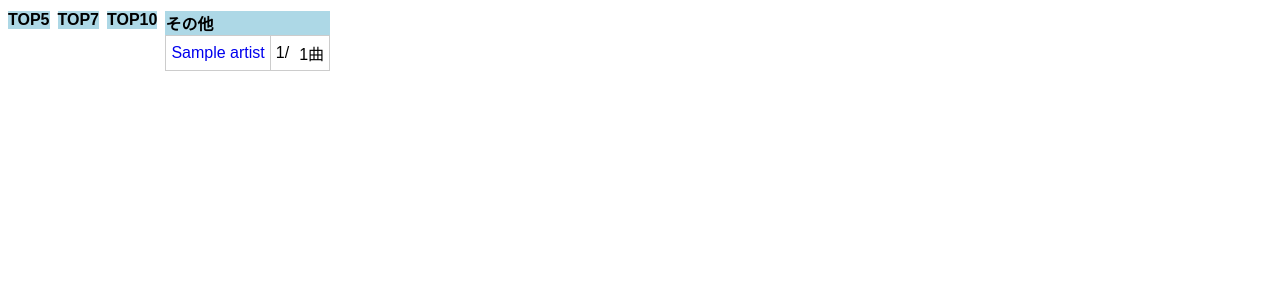
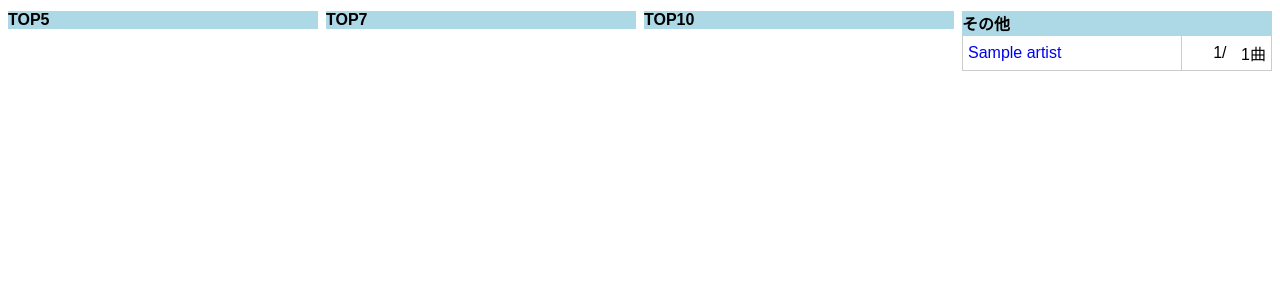
Before and after one commit to sugar191/music, a Django app: page /artists/ in a window 1280 px wide. Shown: the part 117-417 px from the top of the page. Run offline with Django 5.2, Linux system fonts and the light colour scheme; a user stored in the database is signed in; tables that the repository leaves empty hold one stand-in row (values such as "Sample post"); parts of the project's set-up code (start-up, migrations or seed data) failed here and were passed over.

Commit message:
見た目修正

```diff
--- a/songs/templates/songs/artist_list.html
+++ b/songs/templates/songs/artist_list.html
@@ -21,53 +21,53 @@
             </select>
         </form>
     </div>
-    <div class="artist-ranking-grid">
-        <div>
+    <div class="artist-grid">
+        <div class="artist-card">
             <div class="artist-card-header">TOP5</div>
             <table>
                 <tbody>
                     {% for artist_score in top5 %}
                         <tr>
-                            <td><a href="{% url 'song_list' %}?q={{ artist_score.artist.name }}">{{ artist_score.artist.name }}</a></td>
+                            <td><div class="one_line_cell"><a href="{% url 'song_list' %}?q={{ artist_score.artist.name }}">{{ artist_score.artist.name }}</a></div></td>
                             <td class="score-cell">{{ artist_score.total_score|floatformat:0 }}</td>
                         </tr>
                     {% endfor %}
                 </tbody>
             </table>
         </div>
-        <div>
+        <div class="artist-card">
             <div class="artist-card-header">TOP7</div>
             <table>
                 <tbody>
                     {% for artist_score in top7 %}
                         <tr>
-                            <td><a href="{% url 'song_list' %}?q={{ artist_score.artist.name }}">{{ artist_score.artist.name }}</a></td>
+                            <td><div class="one_line_cell"><a href="{% url 'song_list' %}?q={{ artist_score.artist.name }}">{{ artist_score.artist.name }}</a></div></td>
                             <td class="score-cell">{{ artist_score.total_score|floatformat:0 }}</td>
                         </tr>
                     {% endfor %}
                 </tbody>
             </table>
         </div>
-        <div>
+        <div class="artist-card">
             <div class="artist-card-header">TOP10</div>
             <table>
                 <tbody>
                     {% for artist_score in top10 %}
                         <tr>
-                            <td><a href="{% url 'song_list' %}?q={{ artist_score.artist.name }}">{{ artist_score.artist.name }}</a></td>
+                            <td><div class="one_line_cell"><a href="{% url 'song_list' %}?q={{ artist_score.artist.name }}">{{ artist_score.artist.name }}</a></div></td>
                             <td class="score-cell">{{ artist_score.total_score|floatformat:0 }}</td>
                         </tr>
                     {% endfor %}
                 </tbody>
             </table>
         </div>
-        <div>
+        <div class="artist-card">
             <div class="artist-card-header">その他</div>
             <table>
                 <tbody>
                     {% for artist_score in other_artists %}
                         <tr>
-                            <td><a href="{% url 'song_list' %}?q={{ artist_score.artist.name }}">{{ artist_score.artist.name }}</a></td>
+                            <td><div class="one_line_cell"><a href="{% url 'song_list' %}?q={{ artist_score.artist.name }}">{{ artist_score.artist.name }}</a></div></td>
                             <td class="count-cell border_right_none">{{ artist_score.rated_count }}/</td>
                             <td class="count-cell border_left_none">{{ artist_score.total_songs }}曲</td>
                         </tr>
--- a/songs/views.py
+++ b/songs/views.py
@@ -339,15 +339,8 @@ def bulk_add_view(request):
             title = request.POST.get(f"song_title_{i}", "").strip()
             score = request.POST.get(f"song_score_{i}", "").strip()
 
-            if not title or not score:
+            if not title:
                 continue  # 入力なしはスキップ
-
-            try:
-                score = int(score)
-                if not (0 <= score <= 100):
-                    continue  # 範囲外はスキップ
-            except ValueError:
-                continue  # 無効な数値はスキップ
 
             # 曲の取得または新規作成（重複チェック込み）
             song = Song.objects.filter(title=title, artist=artist).first()
@@ -356,11 +349,16 @@ def bulk_add_view(request):
                     song = Song.objects.create(title=title, artist=artist)
                 except IntegrityError:
                     song = Song.objects.get(title=title, artist=artist)
-
-            # 評価の作成・更新
-            Rating.objects.update_or_create(
-                user=user, song=song, defaults={"score": score}
-            )
+            # 点数がある場合のみ評価を登録・更新
+            if score:
+                try:
+                    score = int(score)
+                    if 0 <= score <= 100:
+                        Rating.objects.update_or_create(
+                            user=user, song=song, defaults={"score": score}
+                        )
+                except ValueError:
+                    pass  # 無効な数値はスキップ
 
         return redirect("song_list")
 
--- a/static/css/styles.css
+++ b/static/css/styles.css
@@ -197,8 +197,12 @@ select option {
 }
 
 .artist-card {
+    width: 100%;
+    overflow: hidden;
     padding: 0px;
     box-sizing: border-box;
+    display: flex;
+    flex-direction: column;
 }
 
 .artist-card-header {
@@ -210,6 +214,7 @@ select option {
 
 .artist-card table {
     width: 100%;
+    table-layout: fixed;
     border-collapse: collapse;
 }
 
@@ -220,20 +225,30 @@ select option {
 }
 
 .score-cell {
-    width: 40px;
+    width: 47px;
     text-align: right;
 }
 
 .count-cell {
+    width: 45px;
     text-align: right;
+    white-space: nowrap;
+}
+
+.one_line_cell {
+    white-space: nowrap;
+    overflow: hidden;
+    text-overflow: ellipsis;
 }
 
 .border_right_none {
     border-right: none;
+    padding-right: 0px;
 }
 
 .border_left_none {
     border-left: none;
+    padding-left: 0px;
 }
 
 input[type="text"],
```
